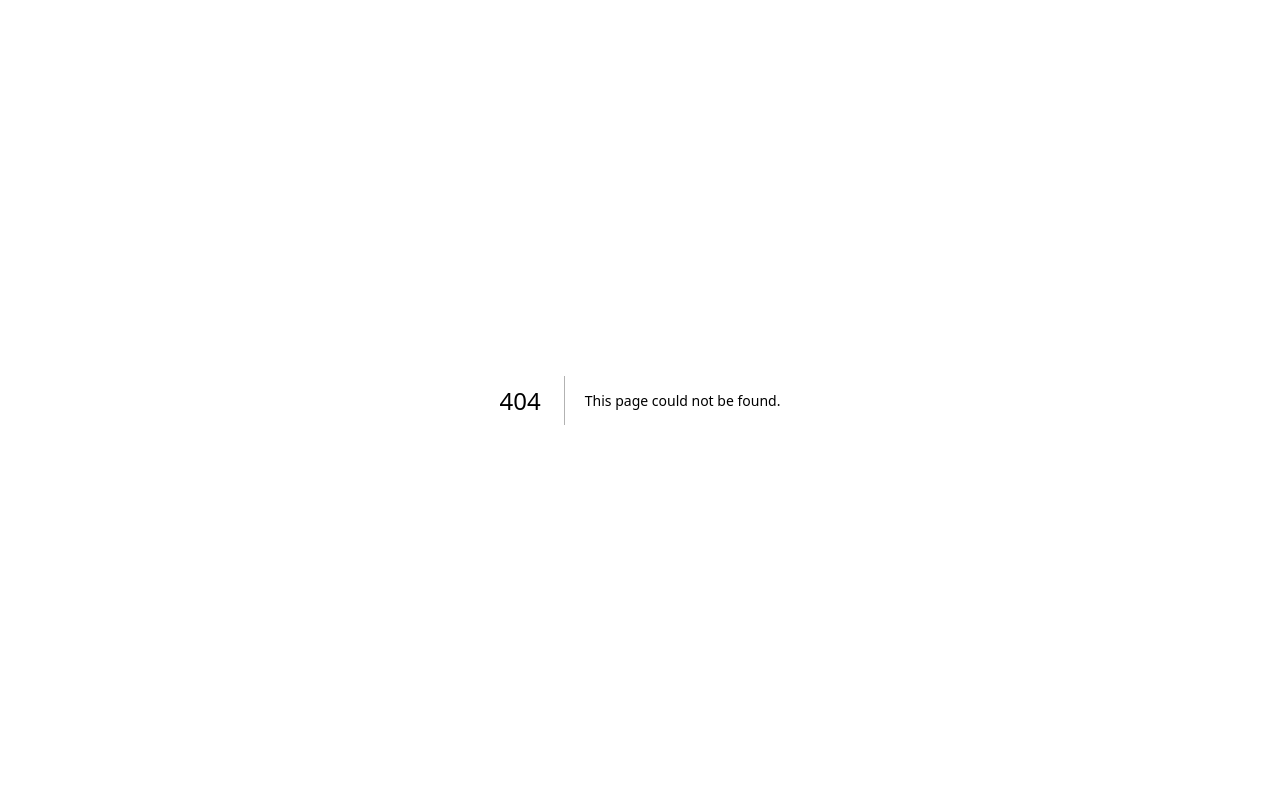
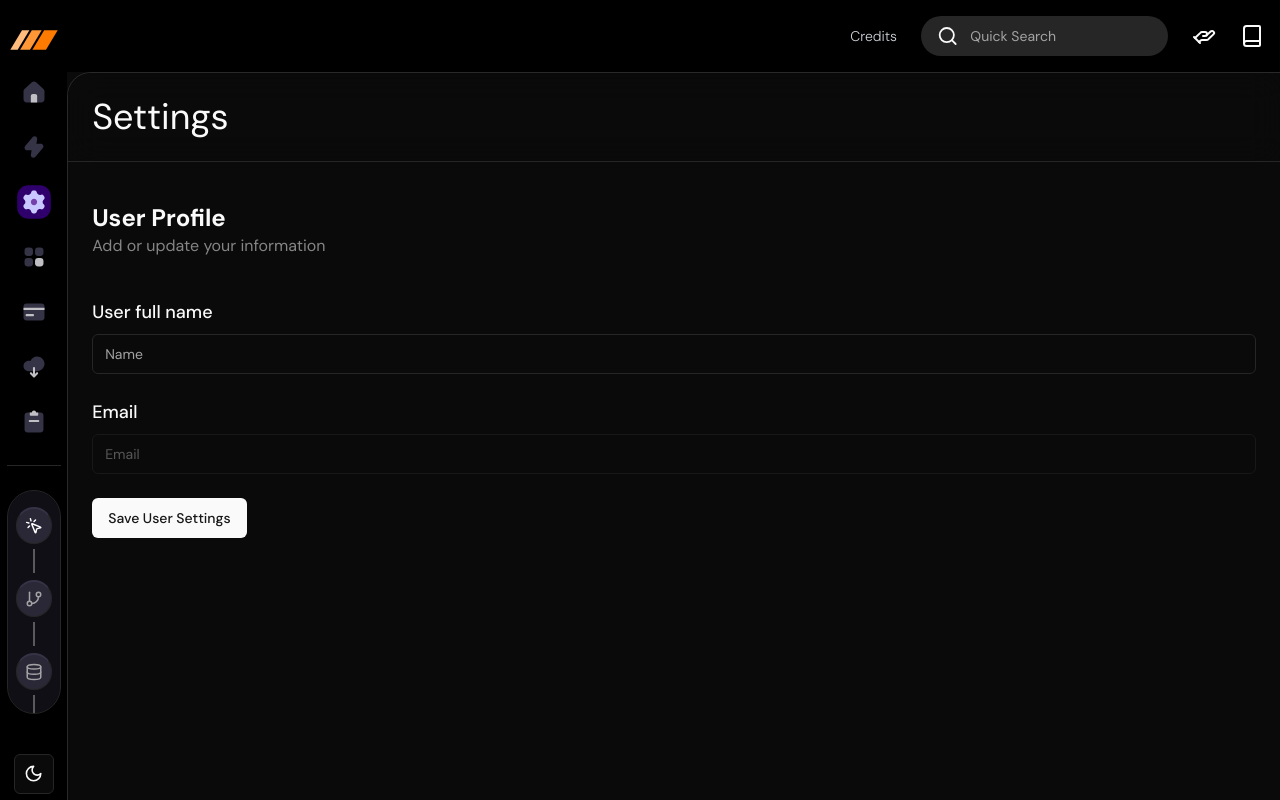
Before and after one commit to mohdabidansari/workflow-app, a Next.js app: page /settings in a window 1280 px wide. Before the commit this address had no page. Built offline with nearby package versions, Linux system fonts and the light colour scheme.

Commit message:
Add settings page with profile form

```diff
--- a/package.json
+++ b/package.json
@@ -9,7 +9,9 @@
     "lint": "next lint"
   },
   "dependencies": {
+    "@hookform/resolvers": "^3.9.0",
     "@radix-ui/react-dropdown-menu": "^2.1.1",
+    "@radix-ui/react-label": "^2.1.0",
     "@radix-ui/react-separator": "^1.1.0",
     "@radix-ui/react-slot": "^1.1.0",
     "@radix-ui/react-tooltip": "^1.1.2",
@@ -24,8 +26,10 @@
     "next-themes": "^0.3.0",
     "react": "^18",
     "react-dom": "^18",
+    "react-hook-form": "^7.52.1",
     "tailwind-merge": "^2.4.0",
-    "tailwindcss-animate": "^1.0.7"
+    "tailwindcss-animate": "^1.0.7",
+    "zod": "^3.23.8"
   },
   "devDependencies": {
     "@types/node": "^20",
--- /dev/null
+++ b/src/app/(main)/(pages)/settings/page.tsx
@@ -0,0 +1,22 @@
+import ProfileForm from "@/components/forms/profile-form";
+
+const Settings = async () => {
+  return (
+    <div className="flex flex-col gap-4">
+      <h1 className="sticky top-0 z-[10] flex items-center justify-between border-b bg-background/50 p-6 text-4xl backdrop-blur-lg">
+        <span>Settings</span>
+      </h1>
+      <div className="flex flex-col gap-10 p-6">
+        <div>
+          <h2 className="text-2xl font-bold">User Profile</h2>
+          <p className="text-base text-white/50">
+            Add or update your information
+          </p>
+        </div>
+        <ProfileForm />
+      </div>
+    </div>
+  );
+};
+
+export default Settings;
--- /dev/null
+++ b/src/components/forms/profile-form.tsx
@@ -0,0 +1,79 @@
+"use client";
+
+import { useState } from "react";
+import { useForm } from "react-hook-form";
+import { zodResolver } from "@hookform/resolvers/zod";
+import { z } from "zod";
+import { EditUserProfileSchema } from "@/lib/types";
+import {
+  Form,
+  FormControl,
+  FormField,
+  FormItem,
+  FormLabel,
+  FormMessage,
+} from "../ui/form";
+import { Input } from "../ui/input";
+import { Button } from "../ui/button";
+import { Loader2 } from "lucide-react";
+
+const ProfileForm = () => {
+  const [isLoading, setIsLoading] = useState(false);
+  const form = useForm<z.infer<typeof EditUserProfileSchema>>({
+    mode: "onChange",
+    resolver: zodResolver(EditUserProfileSchema),
+    defaultValues: {
+      name: "",
+      email: "",
+    },
+  });
+
+  return (
+    <Form {...form}>
+      <form className="flex flex-col gap-6">
+        <FormField
+          disabled={isLoading}
+          control={form.control}
+          name="name"
+          render={({ field }) => (
+            <FormItem>
+              <FormLabel className="text-lg">User full name</FormLabel>
+              <FormControl>
+                <Input {...field} placeholder="Name" />
+              </FormControl>
+              <FormMessage />
+            </FormItem>
+          )}
+        />
+        <FormField
+          control={form.control}
+          name="email"
+          render={({ field }) => (
+            <FormItem>
+              <FormLabel className="text-lg">Email</FormLabel>
+              <FormControl>
+                <Input {...field} disabled placeholder="Email" type="email" />
+              </FormControl>
+              <FormMessage />
+            </FormItem>
+          )}
+        />
+        <Button
+          type="submit"
+          className="self-start hover:bg-[#2F006B] hover:text-white "
+        >
+          {isLoading ? (
+            <>
+              <Loader2 className="mr-2 h-4 w-4 animate-spin" />
+              Saving
+            </>
+          ) : (
+            "Save User Settings"
+          )}
+        </Button>
+      </form>
+    </Form>
+  );
+};
+
+export default ProfileForm;
--- /dev/null
+++ b/src/components/ui/form.tsx
@@ -0,0 +1,178 @@
+"use client"
+
+import * as React from "react"
+import * as LabelPrimitive from "@radix-ui/react-label"
+import { Slot } from "@radix-ui/react-slot"
+import {
+  Controller,
+  ControllerProps,
+  FieldPath,
+  FieldValues,
+  FormProvider,
+  useFormContext,
+} from "react-hook-form"
+
+import { cn } from "@/lib/utils"
+import { Label } from "@/components/ui/label"
+
+const Form = FormProvider
+
+type FormFieldContextValue<
+  TFieldValues extends FieldValues = FieldValues,
+  TName extends FieldPath<TFieldValues> = FieldPath<TFieldValues>
+> = {
+  name: TName
+}
+
+const FormFieldContext = React.createContext<FormFieldContextValue>(
+  {} as FormFieldContextValue
+)
+
+const FormField = <
+  TFieldValues extends FieldValues = FieldValues,
+  TName extends FieldPath<TFieldValues> = FieldPath<TFieldValues>
+>({
+  ...props
+}: ControllerProps<TFieldValues, TName>) => {
+  return (
+    <FormFieldContext.Provider value={{ name: props.name }}>
+      <Controller {...props} />
+    </FormFieldContext.Provider>
+  )
+}
+
+const useFormField = () => {
+  const fieldContext = React.useContext(FormFieldContext)
+  const itemContext = React.useContext(FormItemContext)
+  const { getFieldState, formState } = useFormContext()
+
+  const fieldState = getFieldState(fieldContext.name, formState)
+
+  if (!fieldContext) {
+    throw new Error("useFormField should be used within <FormField>")
+  }
+
+  const { id } = itemContext
+
+  return {
+    id,
+    name: fieldContext.name,
+    formItemId: `${id}-form-item`,
+    formDescriptionId: `${id}-form-item-description`,
+    formMessageId: `${id}-form-item-message`,
+    ...fieldState,
+  }
+}
+
+type FormItemContextValue = {
+  id: string
+}
+
+const FormItemContext = React.createContext<FormItemContextValue>(
+  {} as FormItemContextValue
+)
+
+const FormItem = React.forwardRef<
+  HTMLDivElement,
+  React.HTMLAttributes<HTMLDivElement>
+>(({ className, ...props }, ref) => {
+  const id = React.useId()
+
+  return (
+    <FormItemContext.Provider value={{ id }}>
+      <div ref={ref} className={cn("space-y-2", className)} {...props} />
+    </FormItemContext.Provider>
+  )
+})
+FormItem.displayName = "FormItem"
+
+const FormLabel = React.forwardRef<
+  React.ElementRef<typeof LabelPrimitive.Root>,
+  React.ComponentPropsWithoutRef<typeof LabelPrimitive.Root>
+>(({ className, ...props }, ref) => {
+  const { error, formItemId } = useFormField()
+
+  return (
+    <Label
+      ref={ref}
+      className={cn(error && "text-destructive", className)}
+      htmlFor={formItemId}
+      {...props}
+    />
+  )
+})
+FormLabel.displayName = "FormLabel"
+
+const FormControl = React.forwardRef<
+  React.ElementRef<typeof Slot>,
+  React.ComponentPropsWithoutRef<typeof Slot>
+>(({ ...props }, ref) => {
+  const { error, formItemId, formDescriptionId, formMessageId } = useFormField()
+
+  return (
+    <Slot
+      ref={ref}
+      id={formItemId}
+      aria-describedby={
+        !error
+          ? `${formDescriptionId}`
+          : `${formDescriptionId} ${formMessageId}`
+      }
+      aria-invalid={!!error}
+      {...props}
+    />
+  )
+})
+FormControl.displayName = "FormControl"
+
+const FormDescription = React.forwardRef<
+  HTMLParagraphElement,
+  React.HTMLAttributes<HTMLParagraphElement>
+>(({ className, ...props }, ref) => {
+  const { formDescriptionId } = useFormField()
+
+  return (
+    <p
+      ref={ref}
+      id={formDescriptionId}
+      className={cn("text-sm text-muted-foreground", className)}
+      {...props}
+    />
+  )
+})
+FormDescription.displayName = "FormDescription"
+
+const FormMessage = React.forwardRef<
+  HTMLParagraphElement,
+  React.HTMLAttributes<HTMLParagraphElement>
+>(({ className, children, ...props }, ref) => {
+  const { error, formMessageId } = useFormField()
+  const body = error ? String(error?.message) : children
+
+  if (!body) {
+    return null
+  }
+
+  return (
+    <p
+      ref={ref}
+      id={formMessageId}
+      className={cn("text-sm font-medium text-destructive", className)}
+      {...props}
+    >
+      {body}
+    </p>
+  )
+})
+FormMessage.displayName = "FormMessage"
+
+export {
+  useFormField,
+  Form,
+  FormItem,
+  FormLabel,
+  FormControl,
+  FormDescription,
+  FormMessage,
+  FormField,
+}
--- /dev/null
+++ b/src/components/ui/label.tsx
@@ -0,0 +1,26 @@
+"use client"
+
+import * as React from "react"
+import * as LabelPrimitive from "@radix-ui/react-label"
+import { cva, type VariantProps } from "class-variance-authority"
+
+import { cn } from "@/lib/utils"
+
+const labelVariants = cva(
+  "text-sm font-medium leading-none peer-disabled:cursor-not-allowed peer-disabled:opacity-70"
+)
+
+const Label = React.forwardRef<
+  React.ElementRef<typeof LabelPrimitive.Root>,
+  React.ComponentPropsWithoutRef<typeof LabelPrimitive.Root> &
+    VariantProps<typeof labelVariants>
+>(({ className, ...props }, ref) => (
+  <LabelPrimitive.Root
+    ref={ref}
+    className={cn(labelVariants(), className)}
+    {...props}
+  />
+))
+Label.displayName = LabelPrimitive.Root.displayName
+
+export { Label }
--- /dev/null
+++ b/src/lib/types.ts
@@ -0,0 +1,6 @@
+import { z } from "zod";
+
+export const EditUserProfileSchema = z.object({
+  email: z.string().email("Required"),
+  name: z.string().min(1, "Required"),
+});
```
Also changed, not shown: 1 other file (tests, documents, lock files or other folders).
